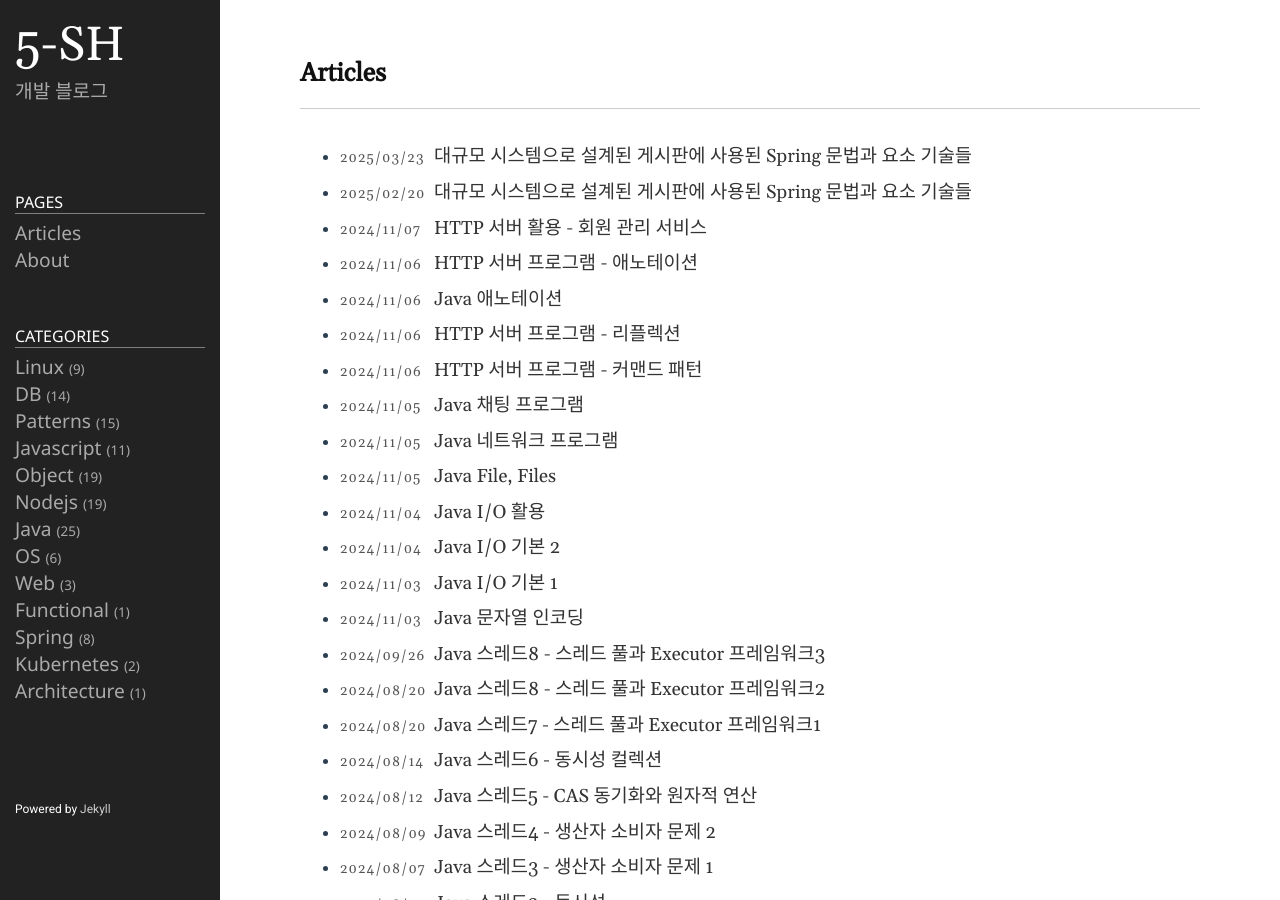
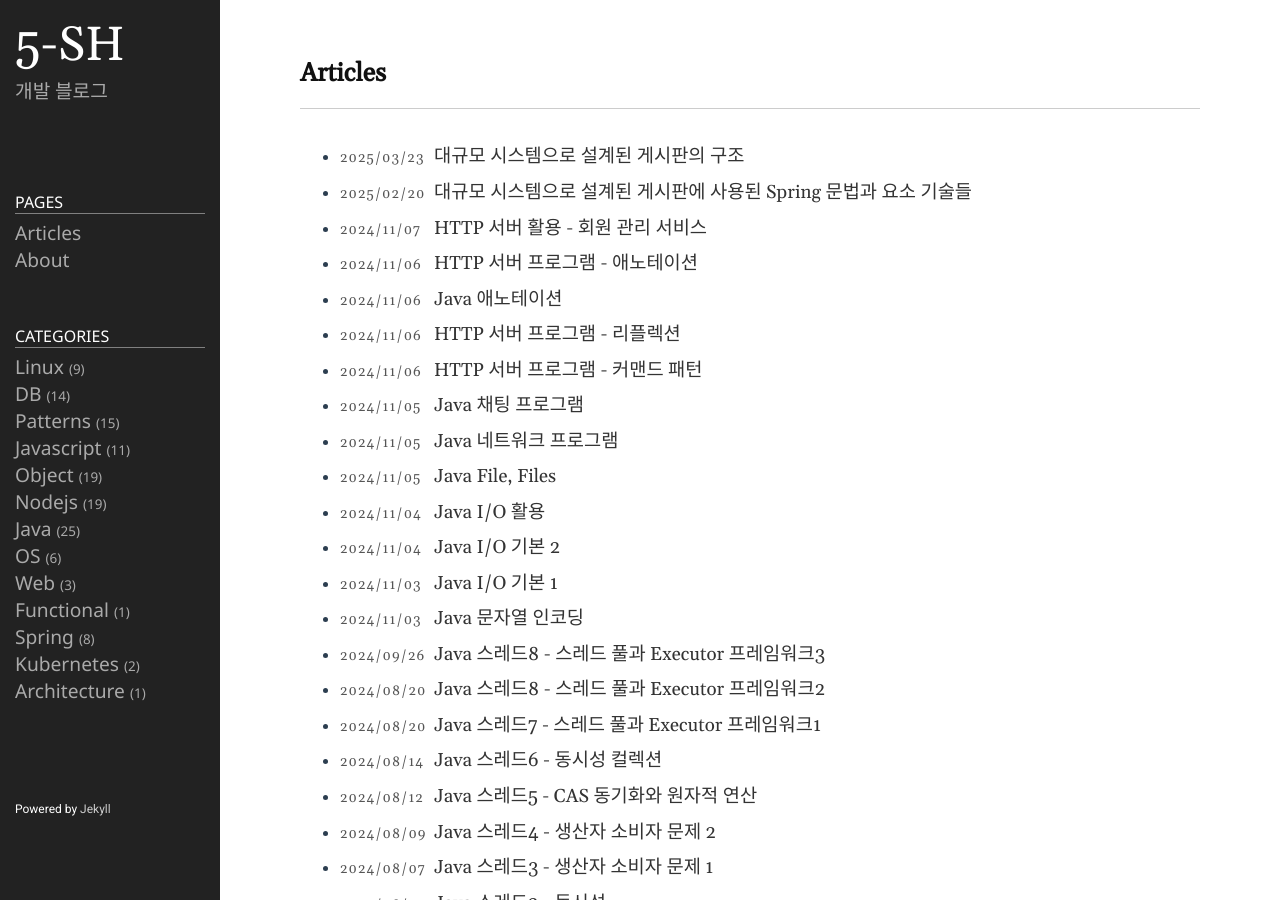
Before and after one commit to 5-SH/5-sh.github.io-deprecated, a Jekyll site: the page built from index.md, in a window 1280 px wide and 900 px high. Built offline with Jekyll 4.4.1, drawn with Linux system fonts in a browser that asks for light colours.

Commit message:
게시글 제목 변경

```diff
--- a/_posts/2025-03-23-traffic-board-2.md
+++ b/_posts/2025-03-23-traffic-board-2.md
@@ -1,6 +1,6 @@
 ---
 layout: post
-title:  대규모 시스템으로 설계된 게시판에 사용된 Spring 문법과 요소 기술들
+title: 대규모 시스템으로 설계된 게시판의 구조
 date: 2025-03-23 08:00:00 + 0900
 categories: Spring
 ref: java, Spring, board, traffic
```
Also changed, not shown: _posts/2025-02-20-traffic-board-1.md (+1 -1 lines).
